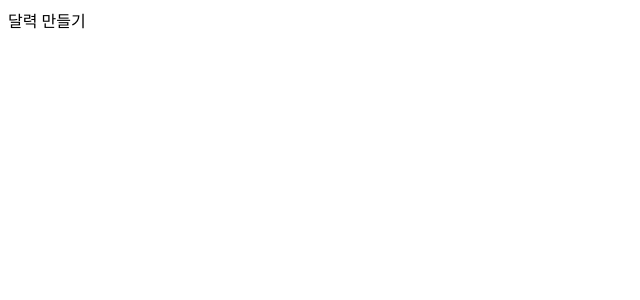
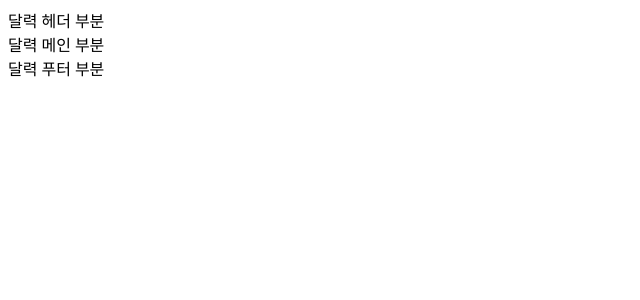
Before and after one commit to pukkok/calendar-app, a React (Create React App) app: page / in a window 1280 px wide. Shown: the top 300 px of the page, without its empty margins (0-640 px from the left). Built offline with nearby package versions, Linux system fonts and the light colour scheme.

Commit message:
calendar와 연결 완료

```diff
--- a/src/calendar/Calendar.tsx
+++ b/src/calendar/Calendar.tsx
@@ -2,6 +2,9 @@ import { useState } from "react"
 import FlexiDate from "./lib/FlexiDate"
 import makeFlatMonthArray from "./utils/makeFlatMonthArray"
 import makeArrayDevidedByWeek from "./utils/makeArrayDevidedByWeek"
+import Main from "./layouts/Main"
+import Header from "./layouts/Header"
+import Footer from "./layouts/Footer"
 
 const Calendar = () => {
 
@@ -20,7 +23,11 @@ const Calendar = () => {
 
 
   return (
-    <>달력 만들기</>
+    <section>
+      <Header/>
+      <Main/>
+      <Footer/>
+    </section>
   )
 
 }
--- a/src/calendar/layouts/Footer.tsx
+++ b/src/calendar/layouts/Footer.tsx
@@ -0,0 +1,6 @@
+const Footer = () => {
+
+  return <footer>달력 푸터 부분</footer>
+}
+
+export default Footer
--- a/src/calendar/layouts/Header.tsx
+++ b/src/calendar/layouts/Header.tsx
@@ -0,0 +1,6 @@
+const Header = () => {
+
+  return <header>달력 헤더 부분</header>
+}
+
+export default Header
--- a/src/calendar/layouts/Main.tsx
+++ b/src/calendar/layouts/Main.tsx
@@ -0,0 +1,10 @@
+const Main = () => {
+
+  return (
+    <main>
+      달력 메인 부분
+    </main>
+  )
+}
+
+export default Main
```
